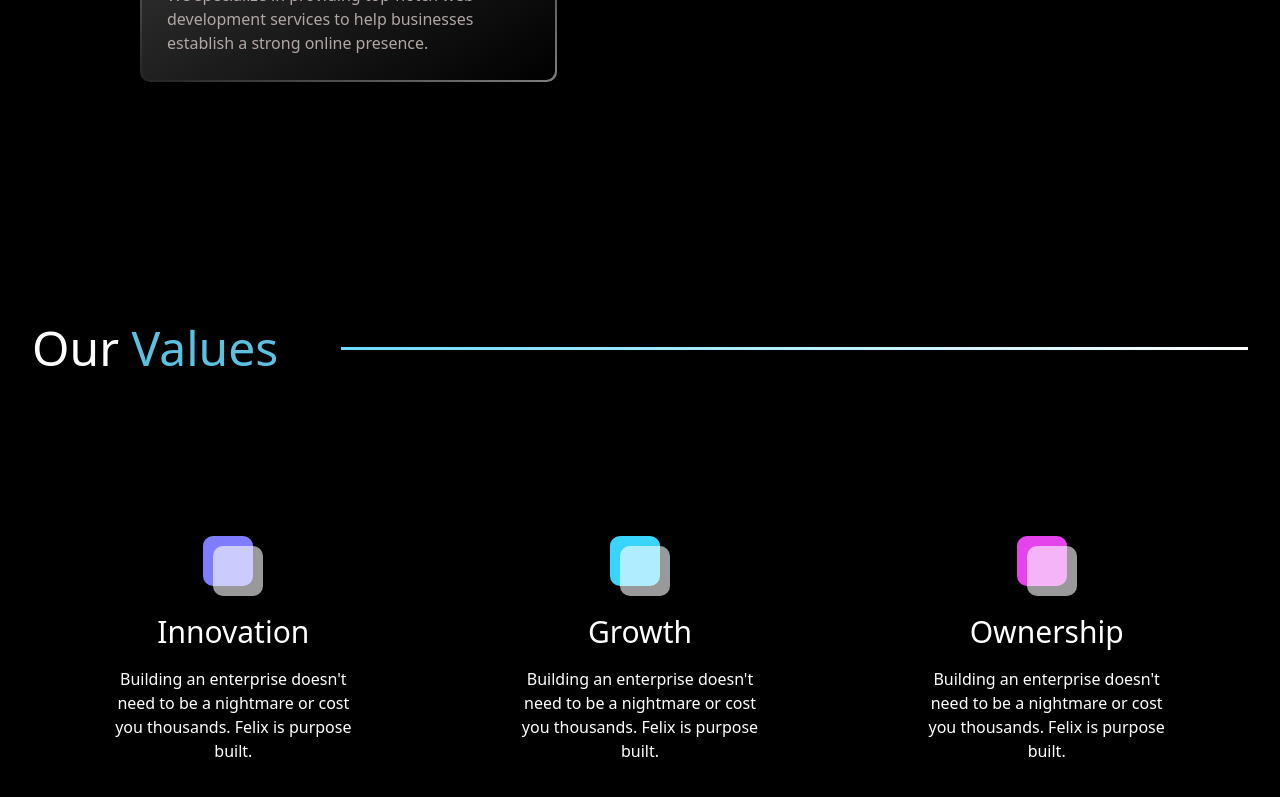
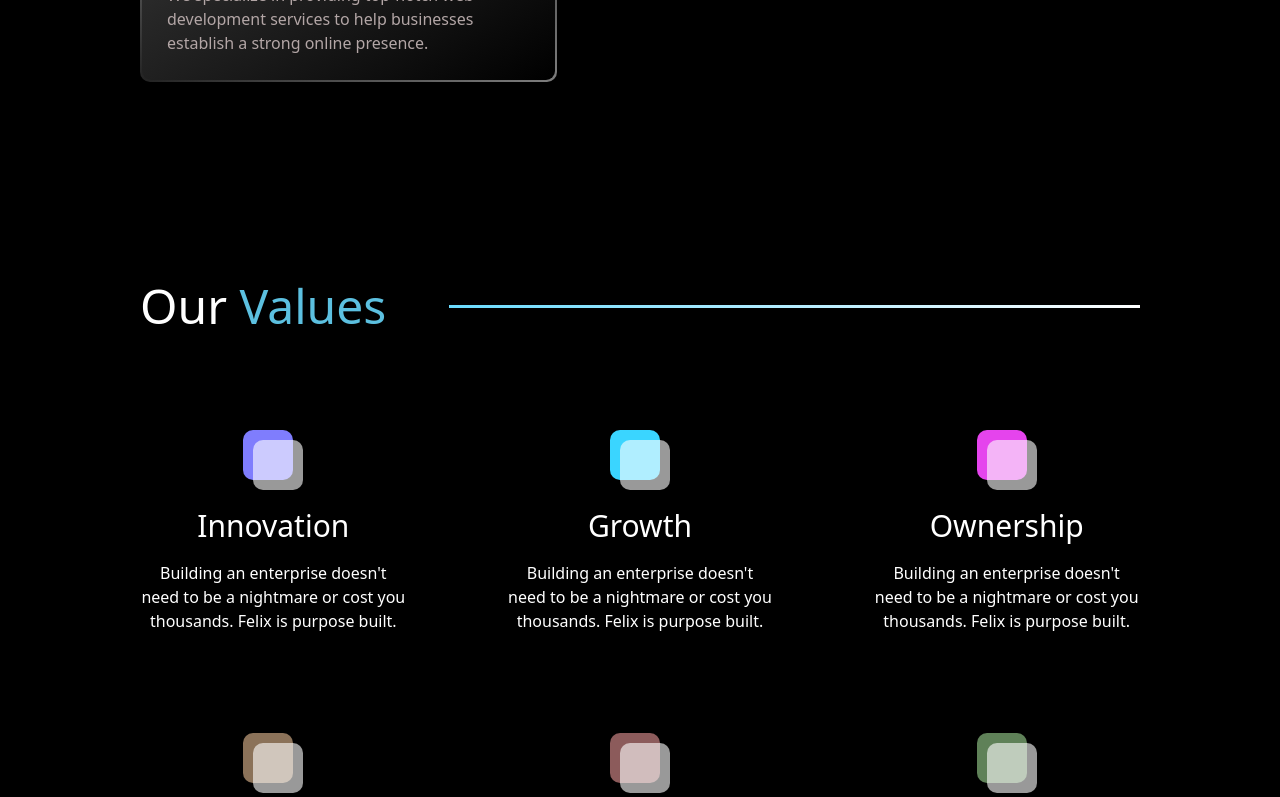
Before and after one commit to Upsurge-Tech/UpsurgeVite, a React (Vite) app in the folder upsurge/: page / in a window 1280 px wide. Shown: the part 2000-2797 px from the top of the page. Built offline with nearby package versions, Linux system fonts and the light colour scheme.

Commit message:
fix indentation in values and consistent section and header padding in all my sections

```diff
--- a/upsurge/src/components/OurValues/index.jsx
+++ b/upsurge/src/components/OurValues/index.jsx
@@ -40,9 +40,9 @@ export default function OurValues() {
     },
   ]
   return (
-    <section className="bg-[black] text-white px-[2rem] py-[80px] overflow-hidden">
-      <div className="max-w-[1400px] m-auto ">
-        <div className="flex items-center gap-[63px] pb-[164px]">
+    <section className="bg-[black] text-white px-[2rem] py-[100px] overflow-hidden">
+      <div className="max-w-[1000px] m-auto ">
+        <div className="flex items-center gap-[63px] pb-[100px]">
           <h2 className="text-4xl md:text-5xl ">
             Our <span className="text-[#5cc0e0]">Values</span>{' '}
           </h2>
@@ -51,8 +51,7 @@ export default function OurValues() {
 
         <div
           className={`
-            grid grid-cols-1 md:grid-cols-2 lg:grid-cols-3 gap-[150px]
-            max-w-[1070px] m-auto
+            grid grid-cols-1 md:grid-cols-2 lg:grid-cols-3 gap-[100px]
         `}
         >
           {values.map(({ color, title, content }) => (
--- a/upsurge/src/components/Partners/index.jsx
+++ b/upsurge/src/components/Partners/index.jsx
@@ -34,7 +34,7 @@ export default function Partners() {
 
   return (
     <section className='bg-black py-[100px]'>
-      <div className='flex items-center gap-[63px] pb-[120px] max-w-[1480px] m-auto px-[1rem]'>
+      <div className='flex items-center gap-[63px] pb-[100px] max-w-[1480px] m-auto px-[1rem]'>
         <h2 className='text-4xl md:text-5xl  text-white'>
           Our <span className='text-[#5cc0e0]'>Partners</span>
         </h2>
--- a/upsurge/src/components/Services/index.jsx
+++ b/upsurge/src/components/Services/index.jsx
@@ -49,7 +49,7 @@ establish a strong online presence.`,
 
   return (
     <section id="services" className={`
-      bg-black pb-[162px] px-[1rem]
+      bg-black pb-[100px] px-[1rem]
 
      `}>
       <div className="text-center pb-[100px]">
--- a/upsurge/src/components/Testimonitals/index.jsx
+++ b/upsurge/src/components/Testimonitals/index.jsx
@@ -59,7 +59,7 @@ export default function Testimonials() {
   return (
     <section className='bg-black py-[100px] ' id='testimonials'>
       <div className='max-w-[1480px] m-auto '>
-        <div className='flex items-center gap-[63px] pb-[120px] px-[1rem]'>
+        <div className='flex items-center gap-[63px] pb-[100px] px-[1rem]'>
           <h2 className='text-4xl md:text-5xl  text-white'>Testimonials</h2>
           <div className='flex-1 bg-gradient-to-r from-[#6adbfe] to-white h-[3px]'></div>
         </div>
```
